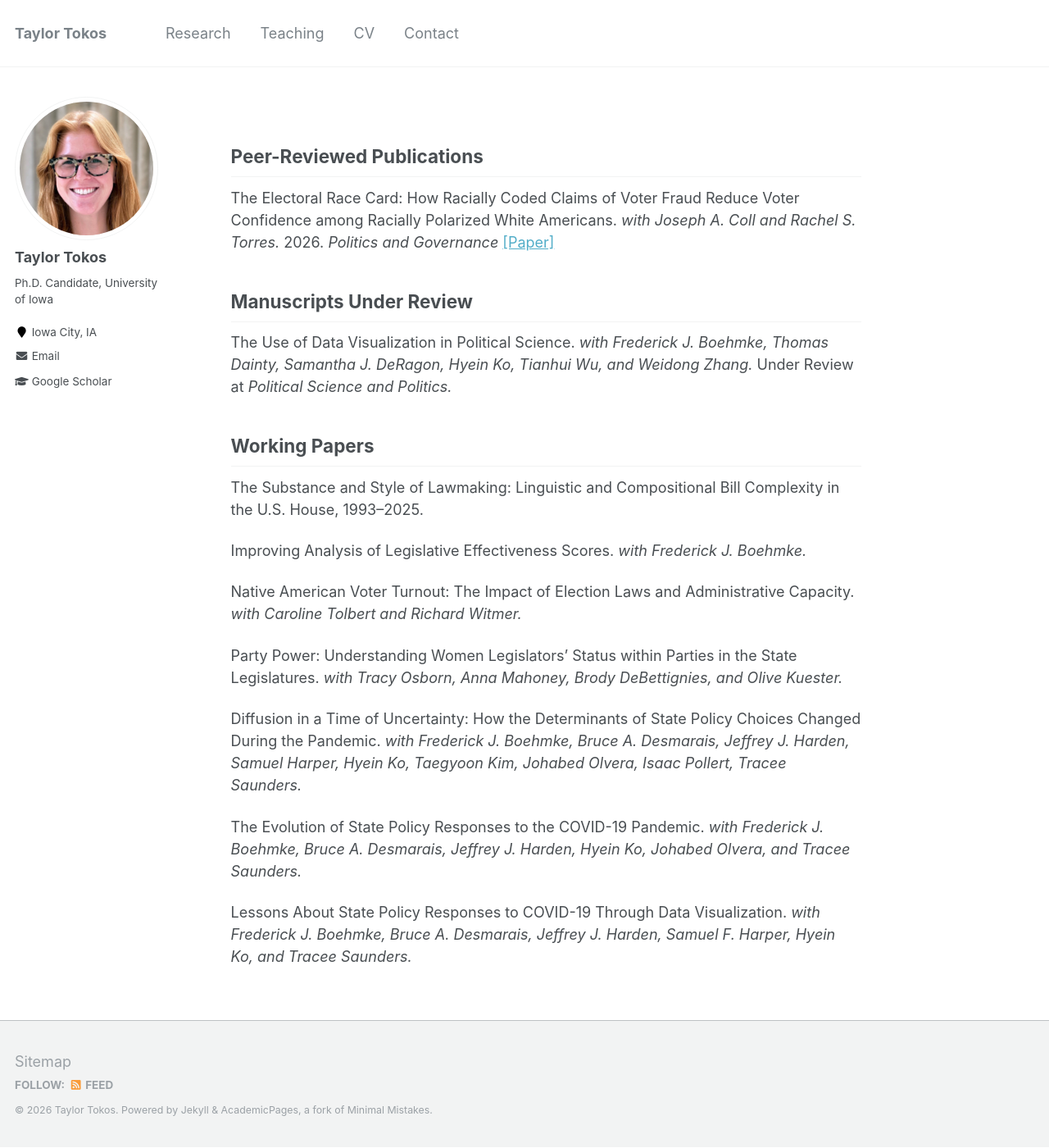
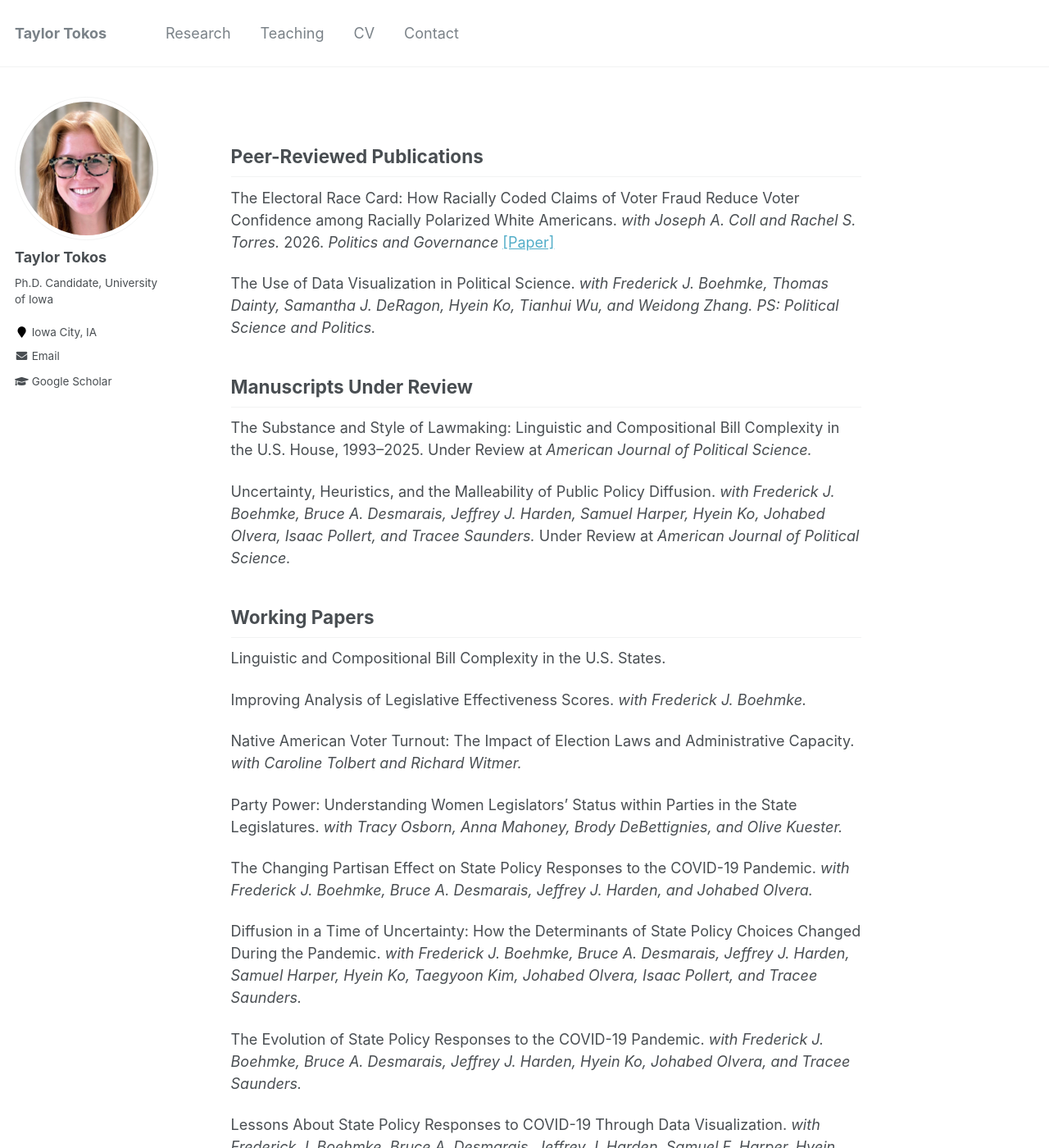
Before and after one commit to ttokos/ttokos.github.io, a Jekyll site: the page built from _pages/research.md, in a window 1280 px wide and 1400 px high. Shown: the whole window at 82% size. Built offline with Jekyll 4.4.1, drawn with Linux system fonts in a browser that asks for light colours.

Commit message:
Update research.md

```diff
--- a/_pages/research.md
+++ b/_pages/research.md
@@ -7,11 +7,15 @@ author_profile: true
 ## Peer-Reviewed Publications
 The Electoral Race Card: How Racially Coded Claims of Voter Fraud Reduce Voter Confidence among Racially Polarized White Americans. *with Joseph A. Coll and Rachel S. Torres.* 2026. *Politics and Governance* [[Paper]](https://doi.org/10.17645/pag.11587)
 
+The Use of Data Visualization in Political Science. *with Frederick J. Boehmke, Thomas Dainty, Samantha J. DeRagon, Hyein Ko, Tianhui Wu, and Weidong Zhang.* *PS: Political Science and Politics.*
+
 ## Manuscripts Under Review
-The Use of Data Visualization in Political Science. *with Frederick J. Boehmke, Thomas Dainty, Samantha J. DeRagon, Hyein Ko, Tianhui Wu, and Weidong Zhang.* Under Review at *Political Science and Politics.*
+The Substance and Style of Lawmaking: Linguistic and Compositional Bill Complexity in the U.S. House, 1993–2025. Under Review at *American Journal of Political Science.*
+
+Uncertainty, Heuristics, and the Malleability of Public Policy Diffusion. *with Frederick J. Boehmke, Bruce A. Desmarais, Jeffrey J. Harden, Samuel Harper, Hyein Ko, Johabed Olvera, Isaac Pollert, and Tracee Saunders.* Under Review at *American Journal of Political Science.*
 
 ## Working Papers
-The Substance and Style of Lawmaking: Linguistic and Compositional Bill Complexity in the U.S. House, 1993–2025.
+Linguistic and Compositional Bill Complexity in the U.S. States.
 
 Improving Analysis of Legislative Effectiveness Scores. *with Frederick J. Boehmke.*
 
@@ -19,7 +23,9 @@ Native American Voter Turnout: The Impact of Election Laws and Administrative Ca
 
 Party Power: Understanding Women Legislators' Status within Parties in the State Legislatures. *with Tracy Osborn, Anna Mahoney, Brody DeBettignies, and Olive Kuester.*
 
-Diffusion in a Time of Uncertainty: How the Determinants of State Policy Choices Changed During the Pandemic. *with Frederick J. Boehmke, Bruce A. Desmarais, Jeffrey J. Harden, Samuel Harper, Hyein Ko, Taegyoon Kim, Johabed Olvera, Isaac Pollert, Tracee Saunders.*
+The Changing Partisan Effect on State Policy Responses to the COVID-19 Pandemic. *with Frederick J. Boehmke, Bruce A. Desmarais, Jeffrey J. Harden, and Johabed Olvera.*
+
+Diffusion in a Time of Uncertainty: How the Determinants of State Policy Choices Changed During the Pandemic. *with Frederick J. Boehmke, Bruce A. Desmarais, Jeffrey J. Harden, Samuel Harper, Hyein Ko, Taegyoon Kim, Johabed Olvera, Isaac Pollert, and Tracee Saunders.*
 
 The Evolution of State Policy Responses to the COVID-19 Pandemic. *with Frederick J. Boehmke, Bruce A. Desmarais, Jeffrey J. Harden, Hyein Ko, Johabed Olvera, and Tracee Saunders.*
 
```
